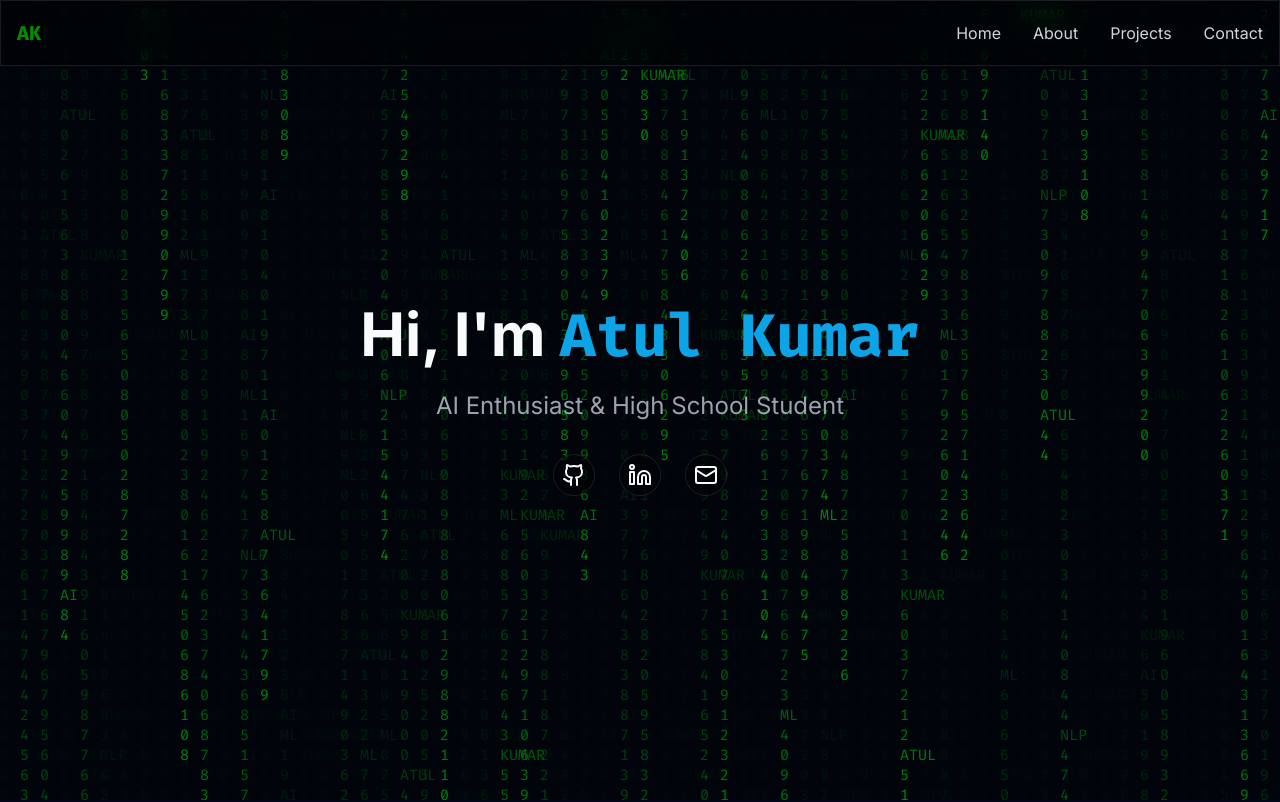
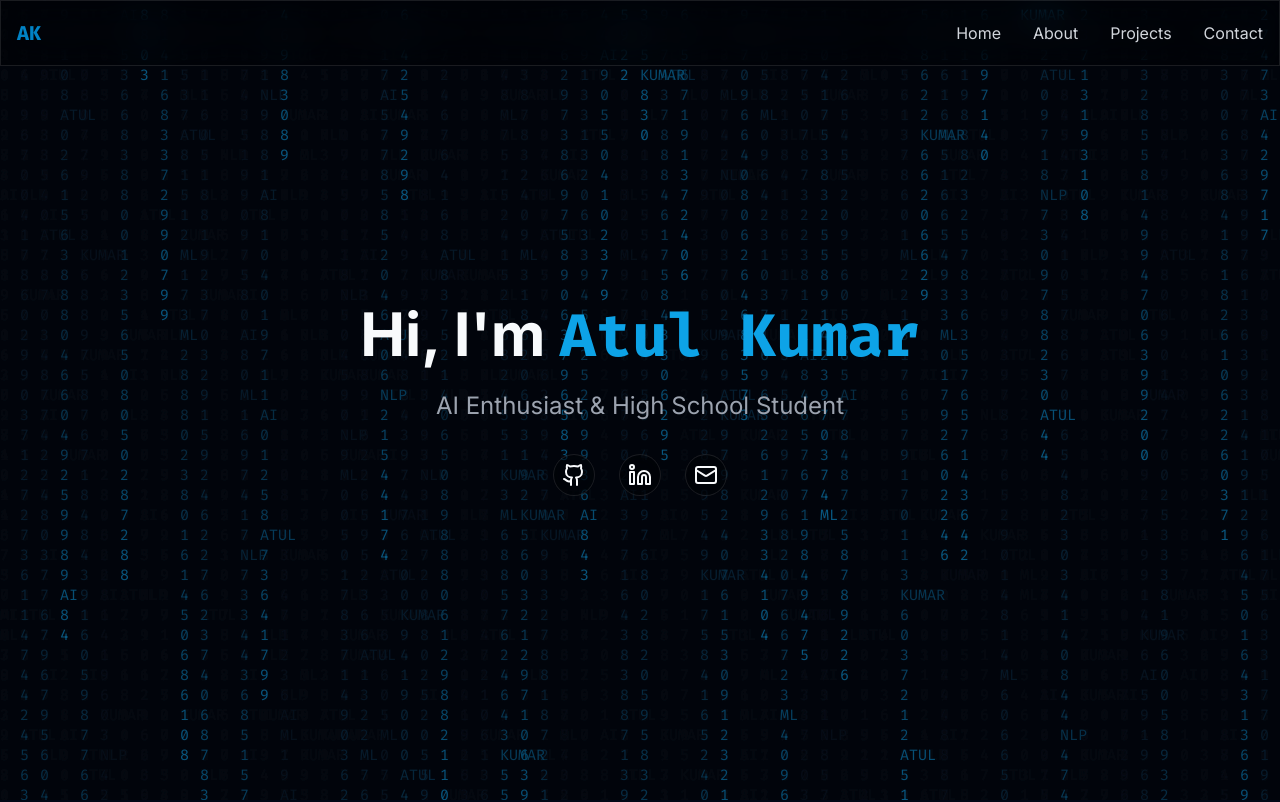
Before and after one commit to Darkside-Atul/atul-portfolio-matrix, a React (Vite) app: page / in a window 1280 px wide. Shown: the top 802 px of the page. Built offline with nearby package versions, Linux system fonts and the light colour scheme.

Commit message:
Change green color to blue
Updated the color scheme, changing all instances of green to different shades of blue.  This includes light, default, and dark blue variations.

```diff
--- a/src/components/MatrixRain.tsx
+++ b/src/components/MatrixRain.tsx
@@ -25,7 +25,7 @@ const MatrixRain = () => {
       ctx.fillStyle = 'rgba(0, 0, 0, 0.05)';
       ctx.fillRect(0, 0, canvas.width, canvas.height);
 
-      ctx.fillStyle = '#00ff00';
+      ctx.fillStyle = '#0EA5E9'; // Changed from #00ff00 to light blue
       ctx.font = '15px Fira Code';
 
       for (let i = 0; i < drops.length; i++) {
--- a/tailwind.config.ts
+++ b/tailwind.config.ts
@@ -20,9 +20,9 @@ export default {
       },
       colors: {
         matrix: {
-          light: "#00ff00",
-          DEFAULT: "#008f00",
-          dark: "#004f00",
+          light: "#0EA5E9", // Changed from #00ff00 to light blue
+          DEFAULT: "#0284C7", // Changed from #008f00 to medium blue
+          dark: "#0C4A6E", // Changed from #004f00 to dark blue
         },
         border: "hsl(var(--border))",
         input: "hsl(var(--input))",
```
